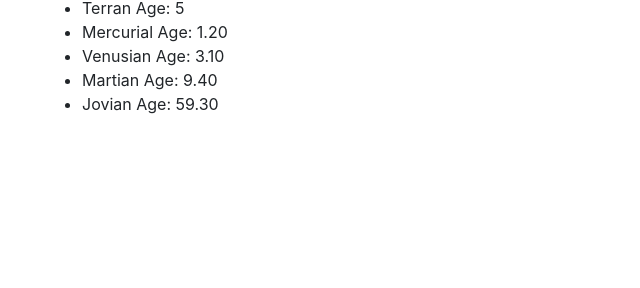
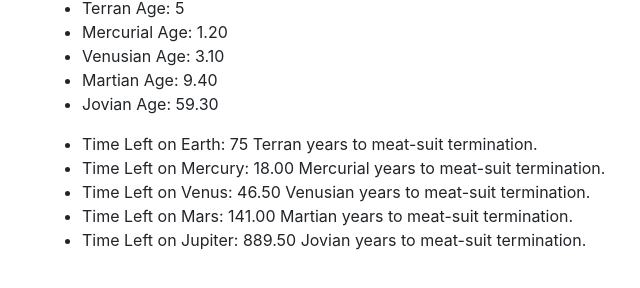
Before and after one commit to swampcamel/Stranger, a website built with webpack: page src/index.html in a window 1280 px wide. Both pictures are taken after typing "5" into the empty fields and a click on the button "Send". Shown: the part 144-432 px from the top of the page, without its empty margins (43-683 px from the left). Built offline with nearby package versions, Linux system fonts and the light colour scheme.

Commit message:
add interface logic for displaying years left to live.

```diff
--- a/src/index.html
+++ b/src/index.html
@@ -22,6 +22,15 @@
         <li>Jovian Age: <span id="jupiter-age"></span></li>
       </ul>
     </div>
+    <div class="timeLeftList">
+      <ul>
+        <li>Time Left on Earth: <span id="earth-life"></span></li>
+        <li>Time Left on Mercury: <span id="mercury-life"></span></li>
+        <li>Time Left on Venus: <span id="venus-life"></span></li>
+        <li>Time Left on Mars: <span id="mars-life"></span></li>
+        <li>Time Left on Jupiter: <span id="jupiter-life"></span></li>
+      </ul>
+    </div>
   </div>
 </body>
 </html>
--- a/src/main.js
+++ b/src/main.js
@@ -15,5 +15,10 @@ $(document).ready(function() {
     $('#venus-age').text(userInfo.venusAge);
     $('#mars-age').text(userInfo.marsAge);
     $('#jupiter-age').text(userInfo.jupiterAge);
+    $('#earth-life').text(userInfo.earthLife + " Terran years to meat-suit termination.");
+    $('#mercury-life').text(userInfo.mercuryLife + " Mercurial years to meat-suit termination.");
+    $('#venus-life').text(userInfo.venusLife + " Venusian years to meat-suit termination.");
+    $('#mars-life').text(userInfo.marsLife + " Martian years to meat-suit termination.");
+    $('#jupiter-life').text(userInfo.jupiterLife + " Jovian years to meat-suit termination.");
   });
 });
```
